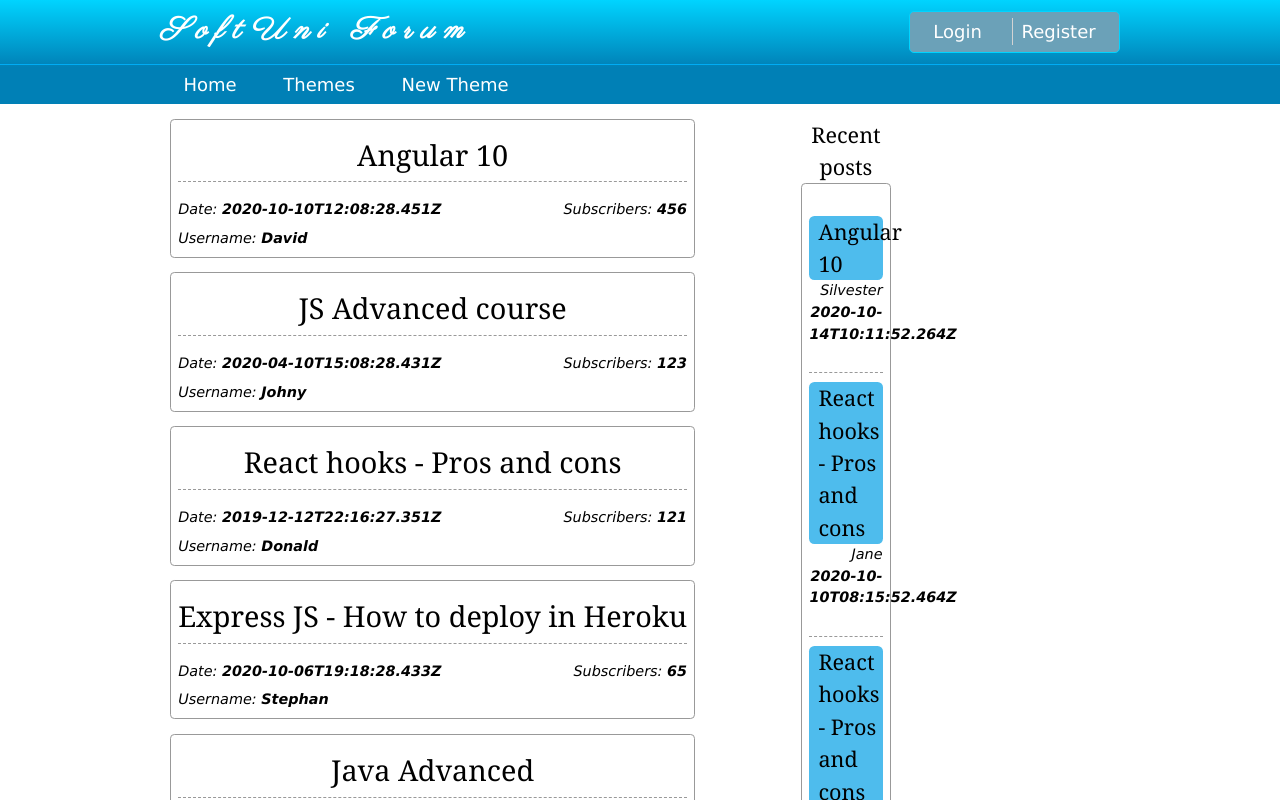
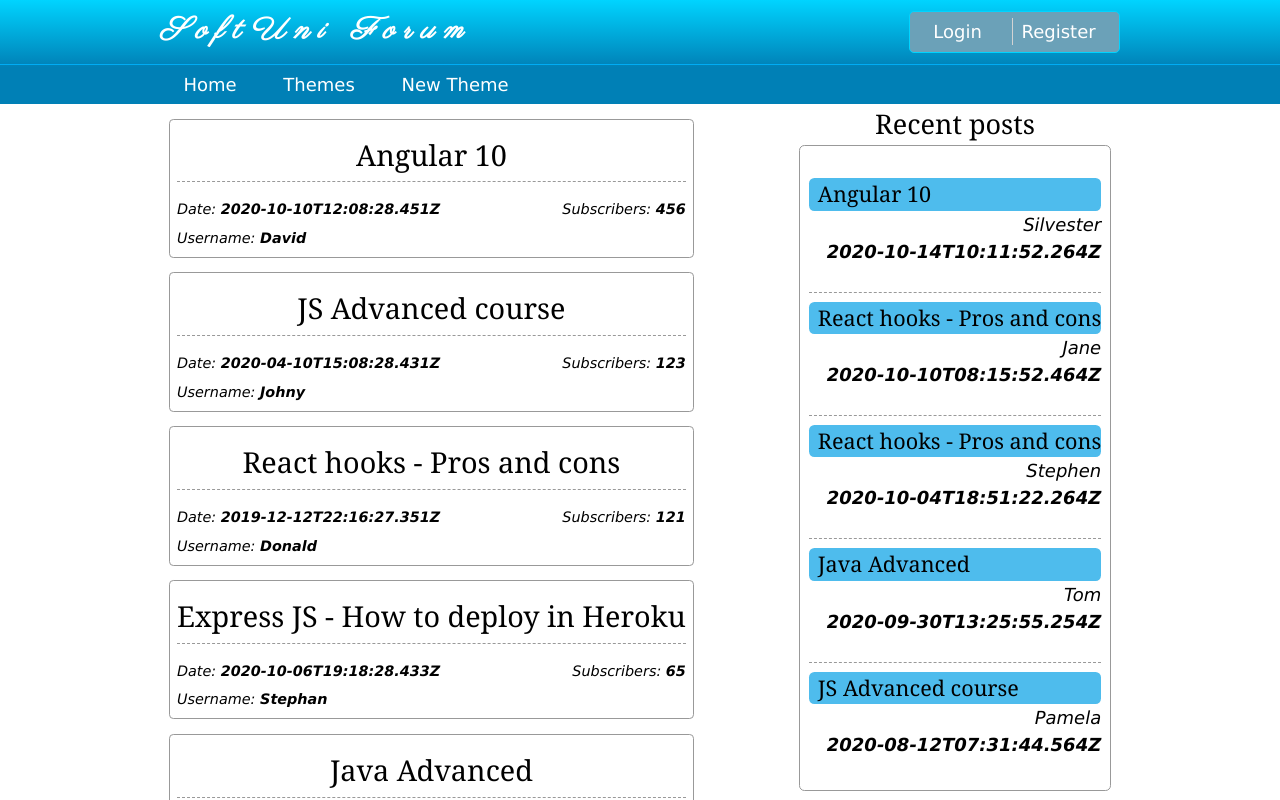
Before and after one commit to StanZz94/Angular-Workshop, an Angular app in the folder Workshop01/: page / in a window 1280 px wide. Shown: the top 800 px of the page. Built offline with nearby package versions, Linux system fonts and the light colour scheme; no server answers.

Commit message:
fix posts css

```diff
--- a/Workshop01/src/app/main/main.component.css
+++ b/Workshop01/src/app/main/main.component.css
@@ -1,3 +1,8 @@
 main {
     width: 50%;
 }
+aside {
+    width: 29%;
+    margin-top: 1em;
+    font-size: 0.8em;
+}
--- a/Workshop01/src/app/posts-list/posts-list.component.css
+++ b/Workshop01/src/app/posts-list/posts-list.component.css
@@ -1,10 +1,4 @@
 /* aside  */
-
-aside {
-    width: 29%;
-    margin-top: 1em;
-    font-size: 0.8em;
-}
 
 .aside * {
     margin: 0;
```
